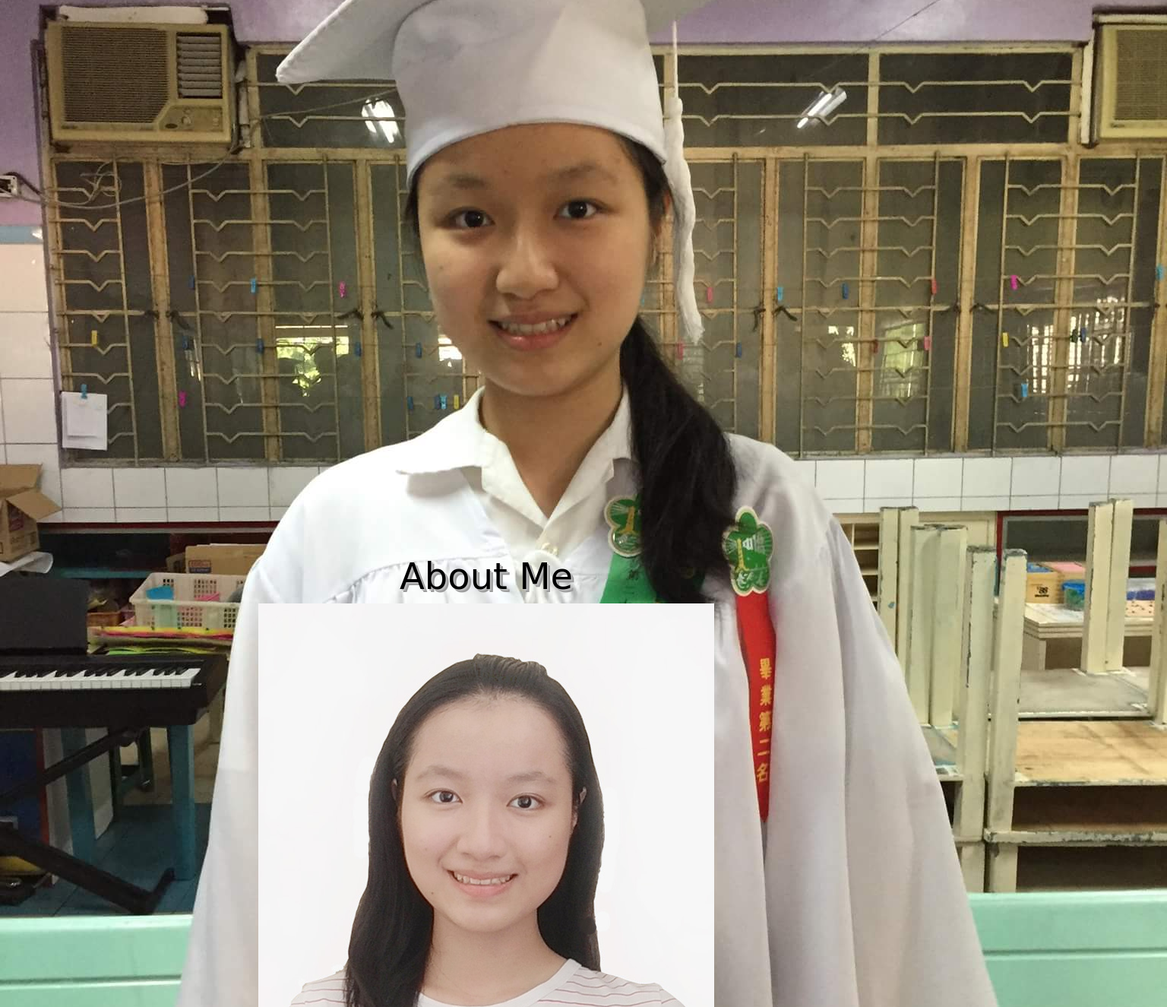
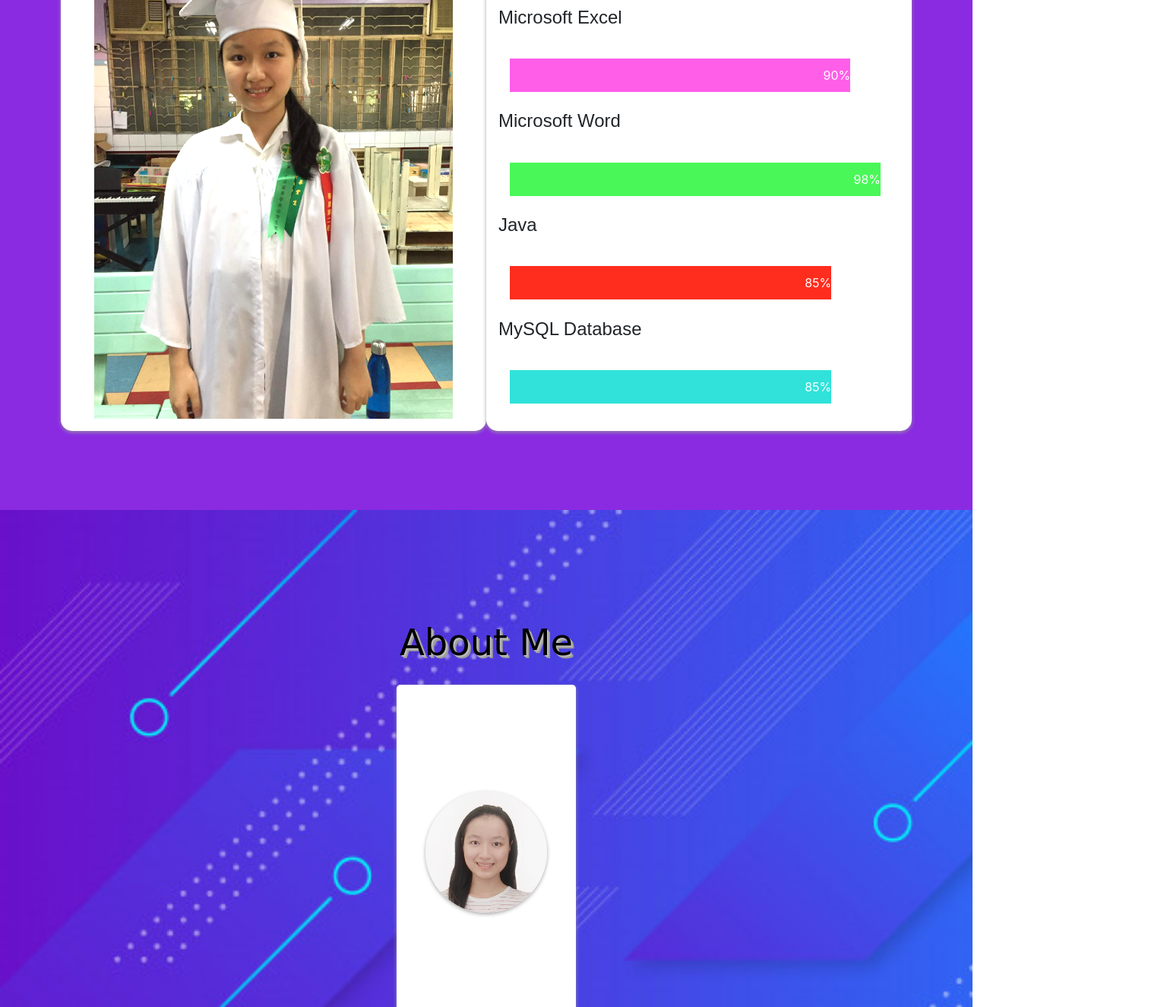
Before and after one commit to Hannie-creator/websiteResume, a plain HTML site: page index.html in a window 1280 px wide. Shown: the part 262-1587 px from the top of the page at 76% size, 1536 px wide, since content can reach past the window. Drawn offline with nearby package versions, Linux system fonts and the light colour scheme; no server answers.

Commit message:
Update style.css

```diff
--- a/style.css
+++ b/style.css
@@ -1,6 +1,6 @@
 /*
-    This is the css for the index.html file.
-    This css is for the displaying of the contents of the website resume.
+    This is the css for the edit.html file.
+    This css is for the editing of the website resume.
     Author: Hannah Chen
     Submitted on: August 14,2020
 */
@@ -47,23 +47,93 @@ body {
 }
 
 /*for the home container*/
-.home {
-    background-color: red;
-    background-image:
-        repeating-linear-gradient(45deg,
-            rgba(0, 0, 0, 0.8),
-            rgba(0, 0, 0, 0.8) 100px,
-            transparent 0px,
-            transparent 200px),
-        repeating-linear-gradient(-45deg,
-            rgba(0, 0, 0, 0.5),
-            rgba(0, 0, 0, 0.5) 100px,
-            transparent 0px,
-            transparent 200px);
-    height: 100vh;
-    display: grid;
-    place-items: center;
+.home{
+    width: 100%;
+    min-height: 100vh;
+    background-color:blueviolet;
+    background-size: cover;
+    box-sizing: border-box;
+    padding-top: 15vh;
+    padding-bottom: 13vh;
+    padding-left:10vh;
+    padding-right:10vh;
+    position: relative;
+
+    display:grid;
+    grid-template-rows:1fr;
+    grid-template-columns:1fr 1fr;
 }
+
+.home-content{
+    background-color:white;
+    border-radius:15px;
+    display:grid;
+    grid-row:1/2;
+    grid-column:1/2;
+    place-items:center;
+    box-shadow: 0px 2px 5px rgba(156, 156, 156, 0.85);
+}
+
+.home-content img{
+    width:90%;
+    max-height:100%;
+    border-radius:2vh;
+    box-sizing:border-box;
+    padding:2vh;
+    filter: brightness(120%);
+}
+
+.mySkills{
+    background-color:white;
+    border-radius:15px;
+    display:grid;
+    grid-row:1/2;
+    grid-column:2/3;
+    box-sizing:border-box;
+    padding:2vh;
+    box-shadow: 0px 2px 5px rgba(156, 156, 156, 0.85);
+}
+
+.skill-bold{
+    font-size: 4vh;
+    font-family:fantasy;
+    text-align: center;
+    padding-top:2vh;
+}
+
+.mySkills p{
+    font-size:3vh;
+    font-family:Arial, Helvetica, sans-serif;
+}
+
+.home-content .block{
+    font-size:6vh;
+    font-family:fantasy;
+}
+
+.skill {
+    text-align: right;
+    padding-top: 10px;
+    padding-bottom: 10px;
+    color: white;
+  }
+
+.skill:hover{
+    background-color: rgb(212, 212, 212);
+}
+
+.excel {
+      width: 90%; background-color: #ff00dda1;
+    }
+.msword {
+      width: 98%; background-color: #49f858;
+    }
+.java {
+      width: 85%; background-color: #ff2d1e;
+    }
+.mysql {
+      width: 85%; background-color: #30e2d9;
+    }
 
 /*for the navigation bar*/
 .navbar {
@@ -83,10 +153,10 @@ body {
 .about {
     width: 100%;
     min-height: 100vh;
-    background-image: url("introBg.jpeg");
+    background-image: url("introPageBg.jpg");
     background-size: cover;
     box-sizing: border-box;
-    padding-top: 17vh;
+    padding-top: 16vh;
     padding-bottom: 15vh;
     position: relative;
     display: grid;
@@ -112,32 +182,48 @@ body {
 }
 
 .about-content {
-    display: flex;
-    justify-content: center;
-    align-content: center;
+    display:grid;
+    place-items:center;
     margin: 0 auto;
     box-sizing: border-box;
-    padding-left: 20%;
-    padding-right: 20%;
+    padding-left: 3%;
+    padding-right: 3%;
+    padding-top:2%;
+    padding-bottom:2%;
+    background-color:white;
+    box-shadow: 0px 2px 5px rgba(156, 156, 156, 0.85);
+    border-radius: 5px;
+    border-style: 3px groove lightgreen;
+    max-width:100vh;
+    min-height:55vh;
+}
+
+.about-content img{
+    border-radius:50%;
+    width:20vh;
+    height:20vh;
+    margin-bottom:0px;
+    box-shadow: 0px 2px 5px rgba(156, 156, 156, 0.85);
 }
 
 .about-content p {
     background-color: white;
     font-size: 3vh;
     font-family: 'Franklin Gothic Medium', 'Arial Narrow', Arial, sans-serif;
-    text-align: left;
+    text-align: center;
     box-sizing: border-box;
     padding: 3%;
     box-shadow: 0px 2px 5px rgba(156, 156, 156, 0.85);
     border-radius: 5px;
     border-style: 3px groove lightgreen;
+    margin-top:1%;
 }
 
 /*hobby container*/
 .hobby {
     width: 100%;
     min-height: 100vh;
-    background-image: url("hobbiesBg.jpeg");
+    background-image: url("hobbiesPageBg.jpg");
     background-size: cover;
     box-sizing: border-box;
     padding-top: 17vh;
@@ -184,18 +270,18 @@ body {
 }
 
 #hobby-content div p {
-    font-size: 2.5vh;
+    font-size: 3vh;
     font-family: 'Franklin Gothic Medium', 'Arial Narrow', Arial, sans-serif;
     color: black;
     text-align: center;
-    line-height: 1.5;
+    line-height: 1.8;
 }
 
 /*education container*/
 .education {
     width: 100%;
     min-height: 100vh;
-    background-image: url("educationBg.jpeg");
+    background-image: url("educationPageBg.jpg");
     background-size: cover;
     box-sizing: border-box;
     padding-top: 17vh;
@@ -263,7 +349,7 @@ body {
 .organization {
     width: 100%;
     min-height: 100vh;
-    background-image: url("organizationBg.jpeg");
+    background-image: url("organizationPageBg.jpg");
     background-size: cover;
     box-sizing: border-box;
     padding-top: 17vh;
@@ -312,7 +398,7 @@ body {
 .work {
     width: 100%;
     min-height: 100vh;
-    background-image: url("workBg.jpeg");
+    background-image: url("workPageBg.jpg");
     background-size: cover;
     box-sizing: border-box;
     padding-top: 17vh;
@@ -361,7 +447,7 @@ body {
 .link {
     width: 100%;
     min-height: 100vh;
-    background-image: url("linkBg.jpeg");
+    background-image: url("linkPageBg.jpg");
     background-size: cover;
     box-sizing: border-box;
     padding-top: 17vh;
@@ -465,8 +551,9 @@ footer {
     color: black;
     font-size: 2vh;
     font-family: fantasy;
-    display: grid;
-    place-items: center;
+    display: flex;
+    align-self: center;
+    justify-self: center;
     width: 100%;
     min-height: 2.5vh;
 }
```
